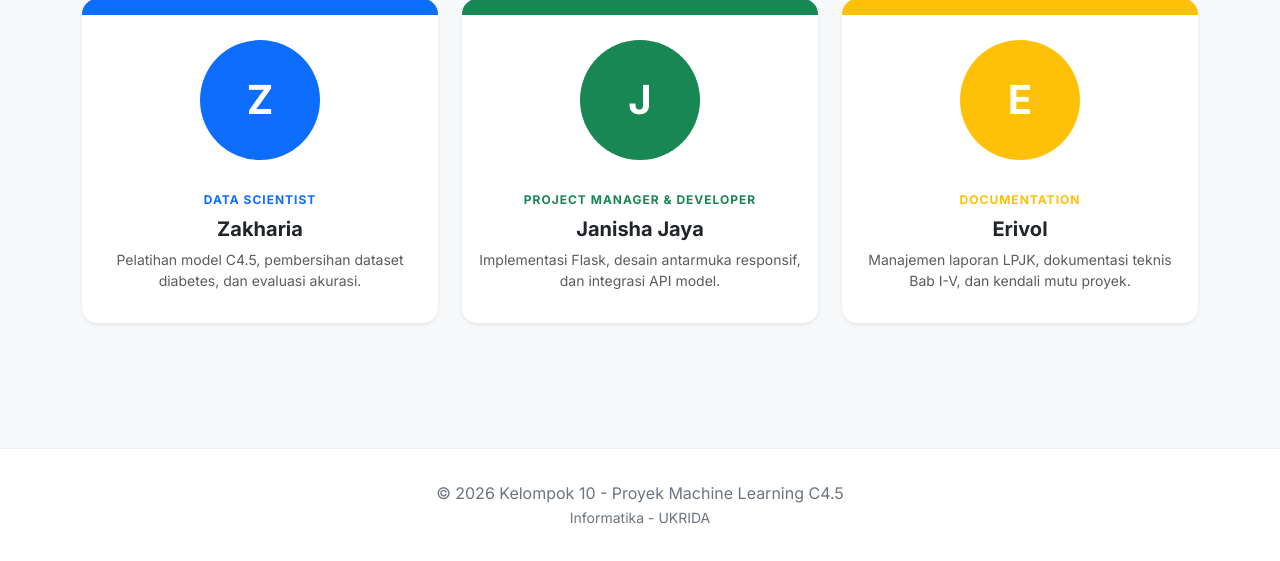
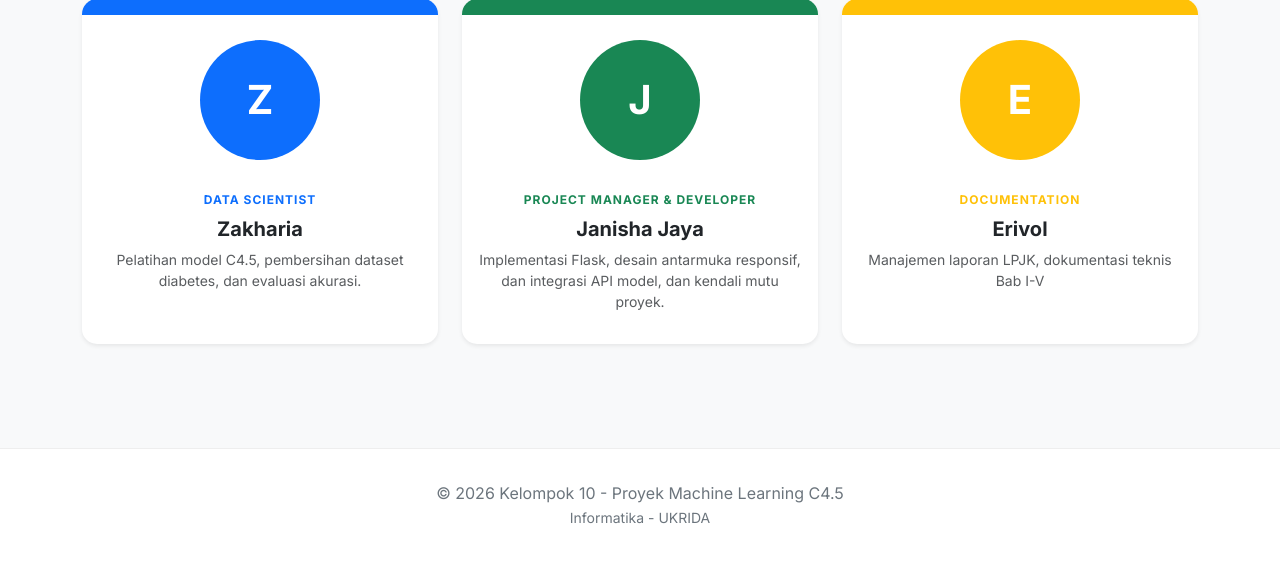
Before and after one commit to loeychanpy/DiabetesCheck_AIDiabetesRiskPrediction, a Flask app: page /profile in a window 1280 px wide. Shown: the part 239-800 px from the top of the page. Run offline with Flask 3, Linux system fonts and the light colour scheme; parts of the project's set-up code (start-up, migrations or seed data) failed here and were passed over.

Commit message:
Update profile and index pages: add additional project quality control details and fix formatting

```diff
--- a/templates/index.html
+++ b/templates/index.html
@@ -87,6 +87,7 @@
                 <p class="mb-0 mt-2">Tingkat keyakinan model: <strong>{{ proba }}%</strong></p>
                 <p class="mb-0 mt-3 text-muted small">Hasil ini bersifat indikatif berdasarkan data survei kesehatan, bukan diagnosis medis. Konsultasikan dengan dokter untuk pemeriksaan lebih lanjut.</p>
             </div>
+
             {% endif %}
         </div>
     </div>
--- a/templates/profile.html
+++ b/templates/profile.html
@@ -35,7 +35,7 @@
             <div class="card-body">
                 <p class="role-label text-success mb-2">Project Manager & Developer</p>
                 <h5 class="fw-bold">Janisha Jaya</h5>
-                <p class="text-muted small">Implementasi Flask, desain antarmuka responsif, dan integrasi API model.</p>
+                <p class="text-muted small">Implementasi Flask, desain antarmuka responsif, dan integrasi API model, dan kendali mutu proyek.</p>
             </div>
         </div>
     </div>
@@ -46,7 +46,7 @@
             <div class="card-body">
                 <p class="role-label text-warning mb-2">Documentation</p>
                 <h5 class="fw-bold">Erivol</h5>
-                <p class="text-muted small">Manajemen laporan LPJK, dokumentasi teknis Bab I-V, dan kendali mutu proyek.</p>
+                <p class="text-muted small">Manajemen laporan LPJK, dokumentasi teknis Bab I-V</p>
             </div>
         </div>
     </div>
```
